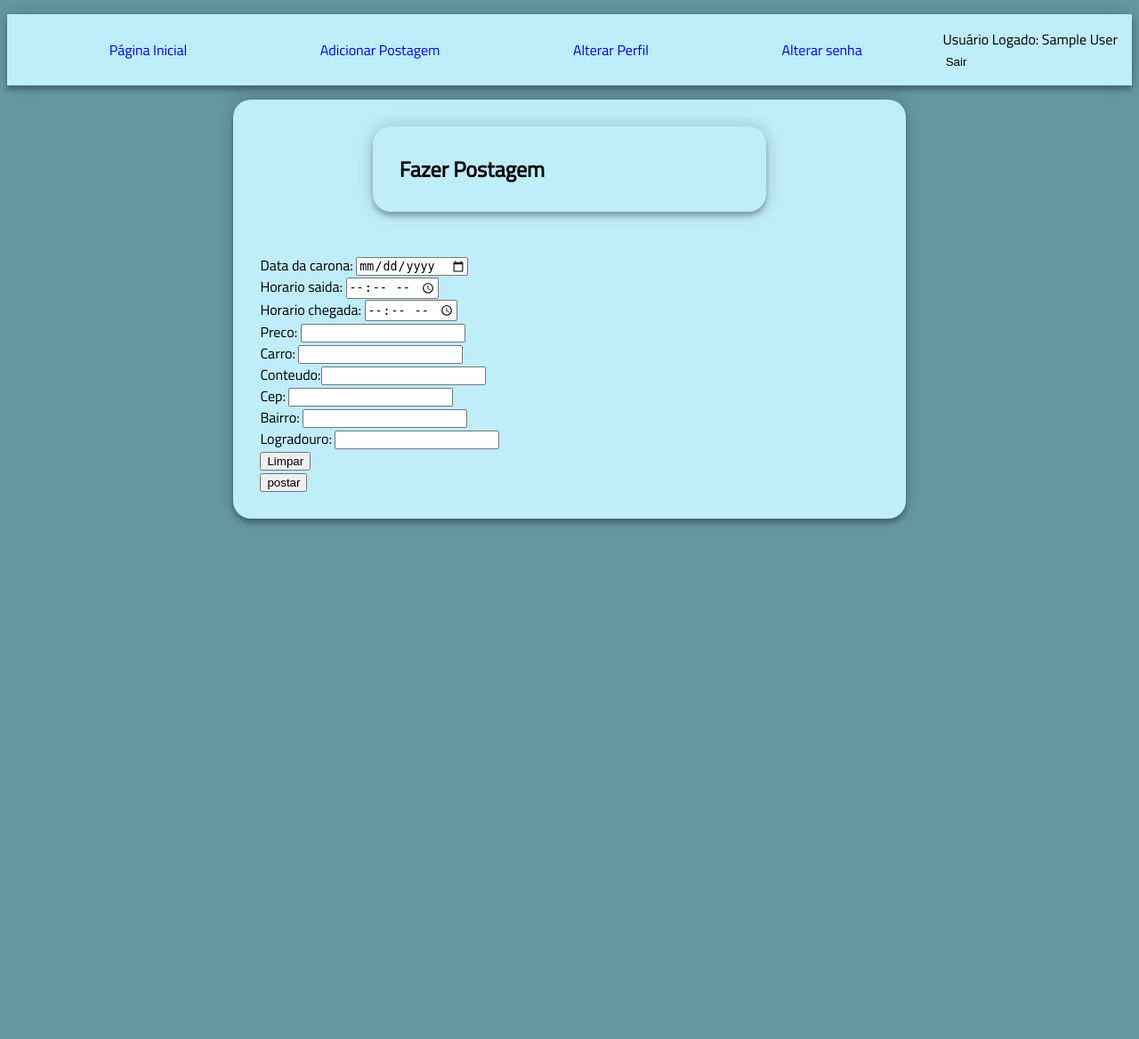
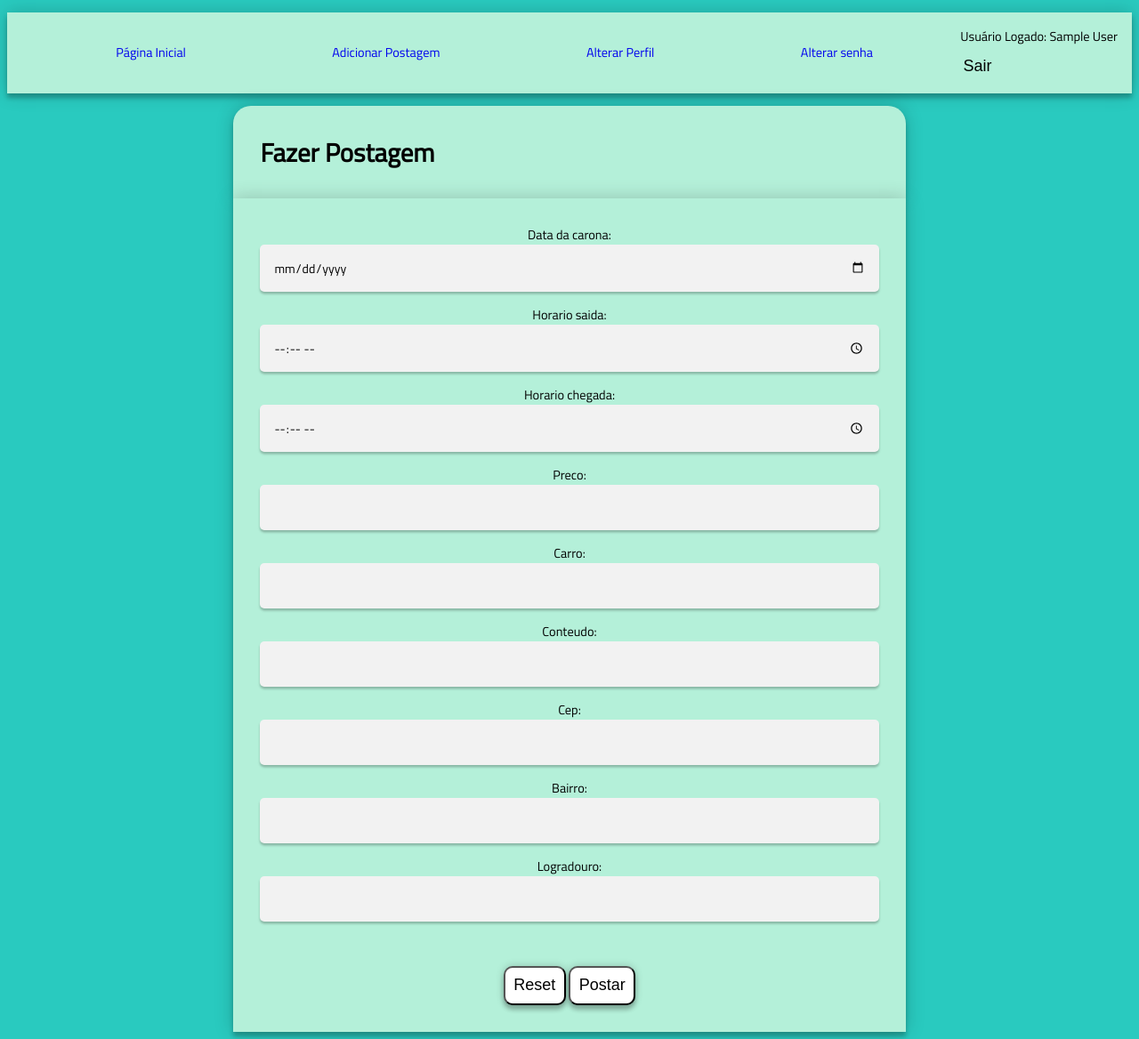
Before and after one commit to jrlucas1/trabalhofinalDAW, a PHP site: page /trabalaho/fazerPostagem.php in a window 1280 px wide. Shown: the whole page at 89% size. Before the commit the page ends 591 px from the top, so only its background shows below. Run offline with PHP 8.4, Linux system fonts and the light colour scheme; the visitor is signed in with stand-in values (Sample User, id 1).

Commit message:
Correções de alguns bugs e mais mudanças no front

```diff
--- a/alterarPessoa.php
+++ b/alterarPessoa.php
@@ -3,6 +3,10 @@
 <?php
 include_once('includes/componentes/cabecalho.php');
 include_once('includes/componentes/header.php');
+include_once('includes/logica/funcoes_pessoa.php');
+include_once('includes/logica/conecta.php');
+$array = array($_SESSION['id']);
+$pessoa = buscarUsuario($conexao, $array);
 ?>
 <title>Alterar Usuário</title>
 </head>
@@ -14,7 +18,7 @@ include_once('includes/componentes/header.php');
             <form action="logica_pessoa.php" method="post">
                 <p><label for="nome">Nome: </label><input type="text" name="nome" id="nome" value="<?php echo $pessoa['nome']; ?>"></p>
                 <p><label for="email">Email: </label><input type="text" name="email" id="email" value="<?php echo $pessoa['email']; ?>"></p>
-                <input type="hidden" id='id' name='id' value="<?php echo $pessoa['id']; ?>">
+                <input type="hidden" id="id" name="id" value="<?php echo $_SESSION['id']; ?>">
                 <p> <input type="submit" id='alterar' name='alterar' value="Alterar">
                 </p>
             </form>
--- a/assets/css/index.css
+++ b/assets/css/index.css
@@ -1,25 +1,30 @@
 @import url('https://fonts.googleapis.com/css?family=Titillium+Web');
 
 body {
-    background-color: rgb(101, 152, 163);
+    background-color: #29cabf;
     font-family: "Titillium Web", sans-serif;
+    font-size: 0.9rem;
 }
 
 h1,
 section {
-    background-color: rgb(191, 237, 249);
+    background-color: #B4F0D9;
     margin: auto;
     width: 55%;
-    padding: 30px;
-    box-shadow: 0 0 20px 0 rgba(0, 0, 0, 0.2), 0 5px 5px 0 rgba(0, 0, 0, 0.24);
-    border-radius: 20px;
+    padding: 1.875rem;
+    box-shadow: 0 0 1.25rem 0 rgba(0, 0, 0, 0.2), 0 0.313rem 0.313rem 0 rgba(0, 0, 0, 0.24);
+
+}
+h1{
+    border-radius: 1.25rem 1.25rem 0px 0px;
 }
 
 ul {
     list-style-type: none;
-    background-color: rgb(191, 237, 249);
+    background-color: #B4F0D9;
     display: flex;
     box-shadow: 0 0 20px 0 rgba(0, 0, 0, 0.2), 0 5px 5px 0 rgba(0, 0, 0, 0.24);
+    align-items: center;
 }
 
 ul li {
@@ -30,7 +35,7 @@ ul li {
 
 li a {
     text-decoration: none;
-    padding: 10px;
+    padding: 0.625rem;
 }
 
 li:hover {
@@ -40,19 +45,33 @@ li:hover {
 a:visited {
     color: black;
 }
+A:hover{
+    background-color: rgb(141, 178, 187);
+}
 
 #userList {
-    background-color: rgb(191, 237, 249);
+    background-color: #B4F0D9;
     display: inline-block;
     margin-bottom: 1%;
     margin-top: 1%;
 }
 
-#fazPostagem {
-    margin: auto;
-    padding: 30px;
-    display: block;
-    align-items: center;
+#fazPostagem{
+    text-align: center;
+}
+input{
+    font-family: "Titillium Web", sans-serif;
+    outline: 0;
+    background: #f2f2f2;
+    width: 100%;
+    border: 0;
+    margin: 0 0 0.938rem;
+    padding: 0.938rem;
+    box-sizing: border-box;
+    font-size: 0.875rem;
+    box-shadow: 0 0 0px 0 rgba(0, 0, 0, 0.2), 0 2.5px 2.5px 0 rgba(0, 0, 0, 0.24);
+    border-radius: 0.313rem;
+    outline: none;
 }
 
 #logout {
@@ -61,17 +80,31 @@ a:visited {
     margin: 1rem;
 }
 
-button {
+.sair{
     background: none;
     border: none;
     outline: none;
     cursor: pointer;
     padding: 0.2rem;
+    box-shadow: none;
+
+}
+
+button{
+    padding: 0.600rem;
+    margin-top: 5%;
+    border-radius: 0.625rem;
+    font-size: 1.125rem;
+    background-color: white;
+    box-shadow: 0 0 10px 0 rgba(0, 0, 0, 0.2), 0 5px 5px 0 rgba(0, 0, 0, 0.24);
 }
 
 @media only screen and (max-width: 600px) {
     #listaMenu {
         display: block;
     }
+    body{
+        font-size: 0.8rem;
+}
 
 }
--- a/esqueceuSenha.php
+++ b/esqueceuSenha.php
@@ -8,7 +8,7 @@ include_once('includes/componentes/header.php');
 </head>
 
 <body>
-    <?php ?>
+<?php require('includes/componentes/footer.php'); ?>
     <main>
         <section>
             <form action="includes/logica/logica_pessoa.php" method="post">
@@ -19,7 +19,7 @@ include_once('includes/componentes/header.php');
             </form>
         </section>
     </main>
-    <?php require('includes/componentes/footer.php'); ?>
+
 </body>
 
 </html>
--- a/fazerPostagem.php
+++ b/fazerPostagem.php
@@ -9,24 +9,24 @@ include_once('includes/componentes/cabecalho.php');
 <body>
     <?php require('includes/componentes/footer.php'); ?>
     <main>
+    <h1> Fazer Postagem </h1>
+        <section id="fazPostagem">
 
-        <section id="fazPostagem">
-            <h1> Fazer Postagem </h1>
             <form action="includes/logica/logica_postagem.php" method="POST">
 
-                <input type="hidden" name="idpessoa" value="<?php echo $_SESSION['id'] ?>"><br>
-                <input type="hidden" value="data"><br>
-                <label for="data">Data da carona: </label><input type="date" name="data"><br>
-                <label for="horariosaida">Horario saida: </label><input type="time" name="horariosaida"><br>
-                <label for="horariochegada">Horario chegada: </label><input type="time" name="horariochegada"><br>
-                <label for="preco">Preco: </label><input type="text" name="preco"><br>
-                <label for="idcarro">Carro: </label><input type="text" name="idcarro"><br>
-                <label for="conteudo">Conteudo:</label><input type="text" name="conteudo"><br>
-                <label for="cep">Cep: </label><input type="text" name="cep" id="cep"><br>
-                <label for="bairro">Bairro: </label><input type="text" name="bairro" id="bairro"><br>
-                <label for="logradouro">Logradouro: </label><input type="text" name="logradouro" id="logradouro"><br>
-                <input type="reset" name="botao" value="Limpar"><br>
-                <input type="submit" name="postar" value="postar"><br>
+                <input type="hidden" name="idpessoa" value="<?php echo $_SESSION['id'] ?>">
+                <input type="hidden" value="data">
+                <label for="data">Data da carona: </label><input type="date" name="data">
+                <label for="horariosaida">Horario saida: </label><input type="time" name="horariosaida">
+                <label for="horariochegada">Horario chegada: </label><input type="time" name="horariochegada">
+                <label for="preco">Preco: </label><input type="text" name="preco">
+                <label for="idcarro">Carro: </label><input type="text" name="idcarro">
+                <label for="conteudo">Conteudo:</label><input type="text" name="conteudo">
+                <label for="cep">Cep: </label><input type="text" name="cep" id="cep">
+                <label for="bairro">Bairro: </label><input type="text" name="bairro" id="bairro">
+                <label for="logradouro">Logradouro: </label><input type="text" name="logradouro" id="logradouro">
+                <button type="reset" name="botao" class="reset"> Reset </button>
+                <button type="submit" name="postar" class="postar"> Postar </button>
 
             </form>
     </main>
--- a/includes/componentes/footer.php
+++ b/includes/componentes/footer.php
@@ -3,15 +3,18 @@
 <nav id="menu">
         <ul id="listaMenu">
                 <li id="item1"><a href="/trabalho/index.php">Página Inicial</a></li>
+                <?php if(isset($_SESSION['logado'])){ ?>
                 <li id="item2"><a href="/trabalho/fazerPostagem.php">Adicionar Postagem</a></li>
                 <li id="item3"><a href="/trabalho/alterarPessoa.php">Alterar Perfil</a></li>
                 <li id="item4"><a href="/trabalho/esqueceuSenha.php">Alterar senha </a></li>
+
                 <div id="logout">
                         <span> Usuário Logado:  <?php echo $_SESSION['nome'];?>  </span>
                         <form action="includes/logica/logica_pessoa.php" method="post">
-                                <button type="submit" name="sair"> Sair </button>
+                                <button type="submit" name="sair" class="sair"> Sair </button>
                         </form>
                 <div>
+            <?php } ?>
         </li>
         </ul>
 </nav>
--- a/includes/logica/funcoes_pessoa.php
+++ b/includes/logica/funcoes_pessoa.php
@@ -224,8 +224,6 @@ function alterarPassword($conexao, $array)
         $query = $conexao->prepare("update pessoas set password = ? where email=?");
         $resultado = $query->execute($array);
         return $resultado;
-        var_dump($resultado);
-        die;
     } catch (PDOException $e) {
         echo 'Error: ' . $e->getMessage();
     }
--- a/perdiSenha.php
+++ b/perdiSenha.php
@@ -7,7 +7,7 @@
 </head>
 
 <body>
-
+<?php require('includes/componentes/footer.php'); ?>
     <main>
         <section>
             <form action="includes/logica/logica_pessoa.php" method="post">
@@ -21,7 +21,6 @@
             </form>
         </section>
     </main>
-    <?php require('includes/componentes/footer.php'); ?>
 </body>
 
 </html>
--- a/recuperar.php
+++ b/recuperar.php
@@ -7,7 +7,7 @@ $chave = $_GET['conf'];
 
 if (isset($_POST['novaSenha'])) {
     $senha = password_hash($_POST['senha'], PASSWORD_DEFAULT);
-    $array = array($email, $senha);
+    $array = array($senha, $email);
     $retorno = alterarPassword($conexao, $array);
     if ($retorno) {
         $_SESSION['msg'] = "Sua senha foi alterada";
```
Also changed, not shown: assets/css/login.css (+17 -18 lines), assets/css/mostrarPostagem.css (+12 -2 lines), index.php (+52 -39 lines), listUsuarios.php (added, +65 -0 lines), mostrarPostagem.php (deleted, +0 -69 lines).
